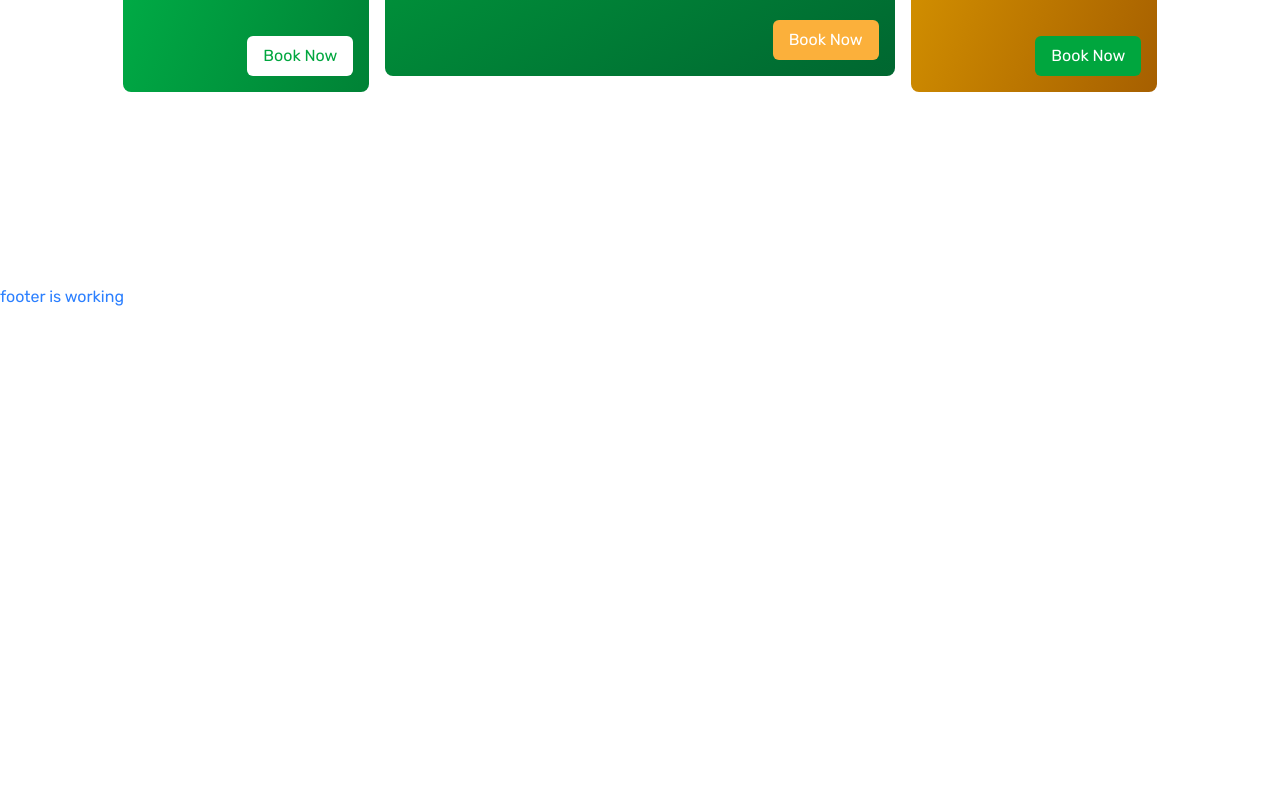
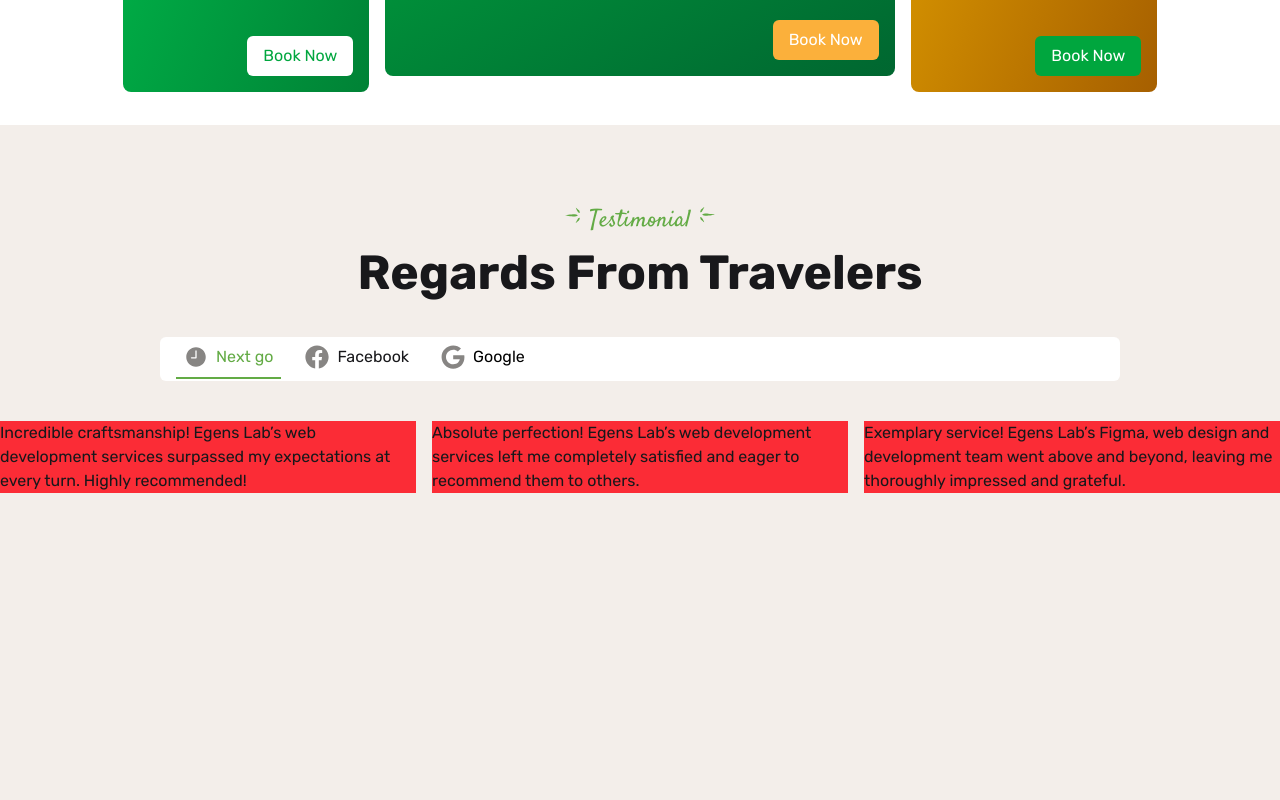
Before and after one commit to Shabbir404/next_go, a React (Vite) app: page / in a window 1280 px wide. Shown: the part 8620-9420 px from the top of the page. Before the commit the page ends 8929 px from the top, so only its background shows below. Built offline with nearby package versions, Linux system fonts and the light colour scheme.

Commit message:
testimonial section's works...

```diff
--- a/Home_Layers/EightthLayer.jsx
+++ b/Home_Layers/EightthLayer.jsx
@@ -1,5 +1,6 @@
 import resultPng from '../src/assets/result.svg'
 import '../style.css'
+import Regard from './Regard';
 import TravelDealsLayout from './TourPaks';
 
 const EightthLayer = () => {
@@ -77,6 +78,8 @@ const EightthLayer = () => {
                 </div>
 
             </div>
+
+            <Regard></Regard>
         </div>
     );
 };
--- /dev/null
+++ b/Home_Layers/Regard.jsx
@@ -0,0 +1,104 @@
+import { useState } from 'react';
+import { FaChevronLeft, FaChevronRight } from "react-icons/fa";
+import resultPng from '../src/assets/result.svg'
+import '../style.css'
+import { IoIosTime } from "react-icons/io";
+import { FaFacebook } from "react-icons/fa";
+import { FaGoogle } from "react-icons/fa";
+
+const Regard = () => {
+    const testimonials = [
+        {
+            name: "Liam Nohkan",
+            country: "Italy",
+            text: "Incredible craftsmanship! Egens Lab’s web development services surpassed my expectations at every turn. Highly recommended!",
+            date: "May 9, 2023",
+            time: "10:30 PM",
+        },
+        {
+            name: "Mateo Daniel",
+            country: "Australia",
+            text: "Absolute perfection! Egens Lab’s web development services left me completely satisfied and eager to recommend them to others.",
+            date: "May 9, 2023",
+            time: "10:30 PM",
+        },
+        {
+            name: "Lucas Mora",
+            country: "France",
+            text: "Exemplary service! Egens Lab’s Figma, web design and development team went above and beyond, leaving me thoroughly impressed and grateful.",
+            date: "May 9, 2023",
+            time: "10:30 PM",
+        },
+    ];
+
+    const [currentIndex, setCurrentIndex] = useState(0);
+
+    const prevTestimonial = () => {
+        setCurrentIndex((prevIndex) =>
+            prevIndex === 0 ? testimonials.length - 1 : prevIndex - 1
+        );
+    };
+
+    const nextTestimonial = () => {
+        setCurrentIndex((prevIndex) =>
+            prevIndex === testimonials.length - 1 ? 0 : prevIndex + 1
+        );
+    };
+
+    return (
+
+        <div>
+            <div className='bg-[#F3EEEA] h-[834px]'>
+
+                <div className='flex pt-20 gap-2 justify-center mt-20'>
+                    <img className='w-4 h-5' src={resultPng} alt="" />
+                    <h1 className='satisfy text-2xl text-[#63AB45]'>Testimonial</h1>
+                    <img className='w-4 h-5 rotate-180' src={resultPng} alt="" />
+                </div>
+                <div>
+                    <h1 className='font-bold text-center mt-3 text-4xl md:text-5xl'>
+                        Regards From Travelers</h1>
+                </div>
+
+                <div className='md:w-9/12 mx-auto md:h-[44px] mt-10 bg-white rounded-md'>
+                    <div className='flex gap-4'>
+                        <div className='ml-4 border-b-2 flex gap-2 p-2 cursor-default text-md text-[#63AB45]'>
+                            <IoIosTime className='text-[#878583] text-2xl'></IoIosTime>
+                            Next go
+                        </div>
+                        <div className=' flex gap-2 p-2 text-md hover:text-[#63AB45] cursor-default text-black] '>
+                            <FaFacebook className='text-[#878583] text-2xl'></FaFacebook>
+                            Facebook
+                        </div>
+                        <div className='flex gap-2 p-2 text-md hover:text-[#63AB45] cursor-default text-black'>
+                            <FaGoogle className='text-[#878583] text-2xl'></FaGoogle>
+                            Google
+                        </div>
+                    </div>
+
+                </div>
+
+                <div className=' mt-5 md:mt-10'>
+                    <div className=' grid gap-4 grid-cols-3'>
+                        {
+                            testimonials.map((rev, i) => {
+                                return (
+                                    <div className='bg-red-500' key={i}>
+                                        <div className=''>
+                                            {rev.text}
+                                        </div>
+                                    </div>
+                                )
+                            })
+                        }
+
+                    </div>
+                </div>
+            </div>
+        </div>
+
+
+    );
+};
+
+export default Regard;
```
